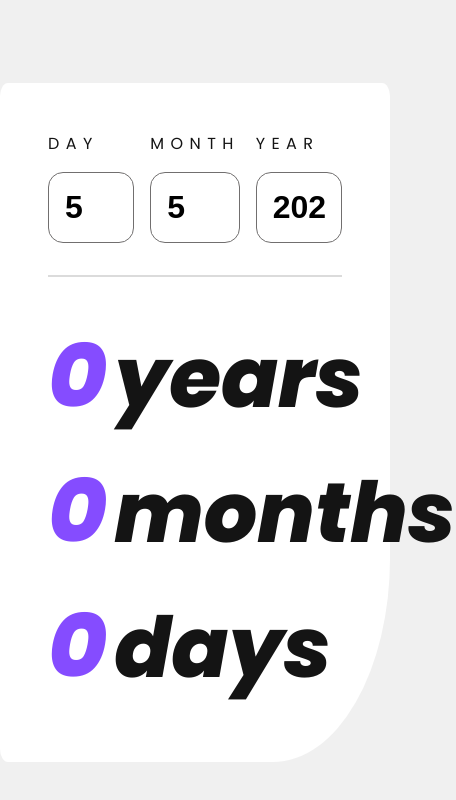
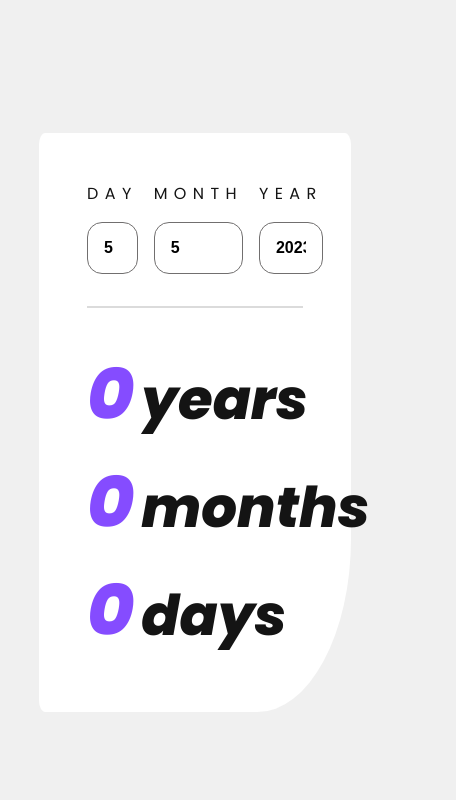
Before and after one commit to dantnad/FM-age-calculator, a React (Create React App) app: page / in a window 390 px wide. Shown: the top 800 px of the page, 456 px wide, since content can reach past the window. Built offline with nearby package versions, Linux system fonts and the light colour scheme.

Commit message:
Improved mobile responsiveness Removed bug where app crashed

```diff
--- a/src/App.js
+++ b/src/App.js
@@ -9,17 +9,15 @@ function App() {
   const [month, setMonth] = useState(today.getMonth() + 1);
   const [year, setYear] = useState(today.getFullYear());
   const [warning, setWarning] = useState("");
+
   const birthDate = new Date(year, month - 1, day);
+
   const ageinms = today.getTime() - birthDate.getTime();
   const age = {
     years: Math.floor(ageinms / (1000 * 60 * 60 * 24 * 365)),
     months: Math.floor(((ageinms / (1000 * 60 * 60 * 24)) % 365) / 30),
     days: Math.floor(((ageinms / (1000 * 60 * 60 * 24)) % 365) % 30),
   };
-
-  if (birthDate > today) {
-    setWarning("You are not born yet");
-  }
 
   return (
     <div className='App'>
--- a/src/components/card/card.jsx
+++ b/src/components/card/card.jsx
@@ -7,7 +7,8 @@ export default styled.div`
   gap: 1rem;
   padding: 3rem;
   border-radius: 2% 2% 30% 2%;
-  width: 100vw;
+  width: 80vw;
+  margin: 0 auto;
   background-color: var(--color-white, white);
 
   > .input-group {
--- a/src/components/input/input.jsx
+++ b/src/components/input/input.jsx
@@ -3,13 +3,14 @@ import styled from "styled-components";
 
 const Input = styled.input`
   font-weight: 700;
-  font-size: var(--fontsize-input, 1rem);
   width: 100%;
+  font-size: 1rem;
   border-radius: 15px;
   border: 0.2px solid var(--color-smoke-grey, black);
   padding: 1rem;
 
   @media ${breakpoints.tablet} {
+    font-size: var(--fontsize-input, 1rem);
     width: 10rem;
   }
 `;
--- a/src/components/result/result.jsx
+++ b/src/components/result/result.jsx
@@ -1,3 +1,4 @@
+import breakpoints from "../../breakpoints";
 import styled from "styled-components";
 
 const Result = ({ amount, unit, className }) => {
@@ -13,10 +14,9 @@ export default styled(Result)`
   display: flex;
   flex-direction: row;
   align-items: baseline;
-
+  font-size: 3rem;
   margin: 0;
   gap: 7px;
-  font-size: var(--fontsize-result, 6rem);
   font-weight: var(--font-black);
   font-style: italic;
 
@@ -26,6 +26,12 @@ export default styled(Result)`
 
   h3 {
     color: var(--color-off-black, black);
-    font-size: calc(var(--fontsize-result, 6rem) * 1.4);
+  }
+
+  @media ${breakpoints.tablet} {
+    font-size: var(--fontsize-result, 6rem);
+    h3 {
+      font-size: calc(var(--fontsize-result, 6rem) * 1.4);
+    }
   }
 `;
```
